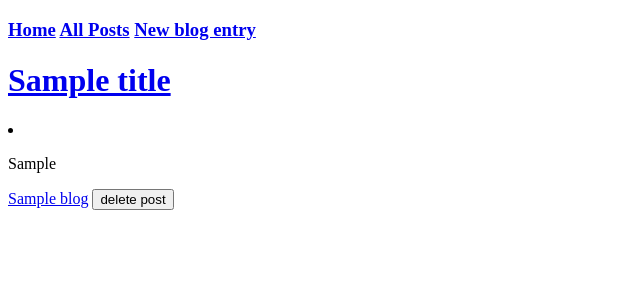
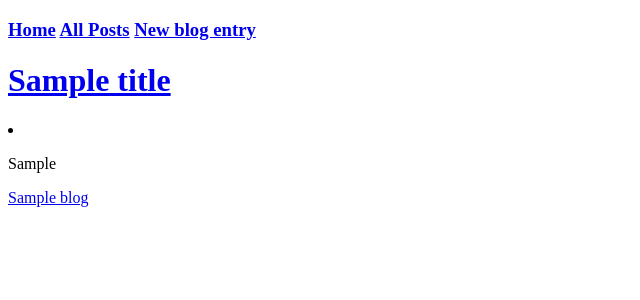
Before and after one commit to jjhb94/blogz, a Flask app: template templates/blog.html in a window 1280 px wide. Shown: the top 300 px of the page, without its empty margins (0-640 px from the left). Run offline with Flask 2, Linux system fonts and the light colour scheme; tables that the repository leaves empty hold one stand-in row (values such as "Sample post"); the template is opened without the code that fills it: values that come from a table or form of the project are taken from there, most other values are stand-ins (such as "Sample title", 1, 10 or a date in 2020); data that the repository does not hold is empty.

Commit message:
removed the delete options on blog posts; need to link login and blog post tables ;

```diff
--- a/main.py
+++ b/main.py
@@ -49,15 +49,6 @@ def newpost():
     blogs = Blog.query.all()
     return render_template('todos.html',title="Build a Blog",
         blogs=blogs)
-
-@app.route('/delete-blog-post', methods=['POST'])
-def delete_posts():
-    blog_id = int(request.form['blog-id'])
-    blog = Blog.query.get(blog_id)
-    db.session.delete(blog)
-    db.session.commit()
-    return redirect('/')
-
 
 @app.route('/blog', methods=['GET', 'POST'])
 def home():
--- a/templates/blog.html
+++ b/templates/blog.html
@@ -13,10 +13,6 @@
             <li>
                 <p>{{blog.new_blog}}</p>
                 <a href="/blog?id={{ blog.id }}">{{blog.title}}</a> <!-- is is the parameter that we are usining to return the blog post -->
-                <form method="POST" action="/delete-blog-post" style="display:inline-block;">
-                    <input type="hidden" name="blog-id" value="{{blog.id}}"/>
-                    <input type="submit" value="delete post" />
-                </form>
             </li>
         {% endfor %}
     {% endif %}
```
